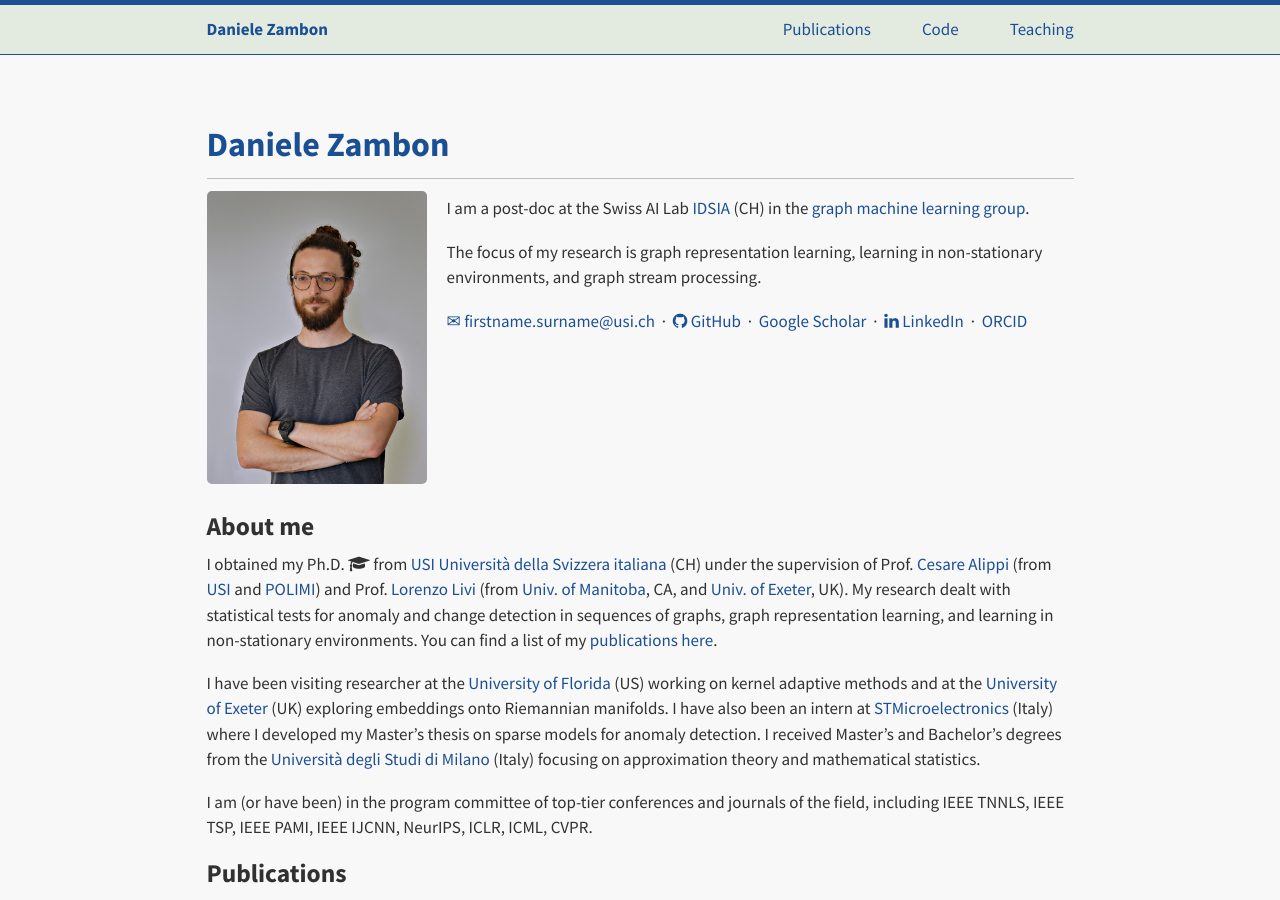
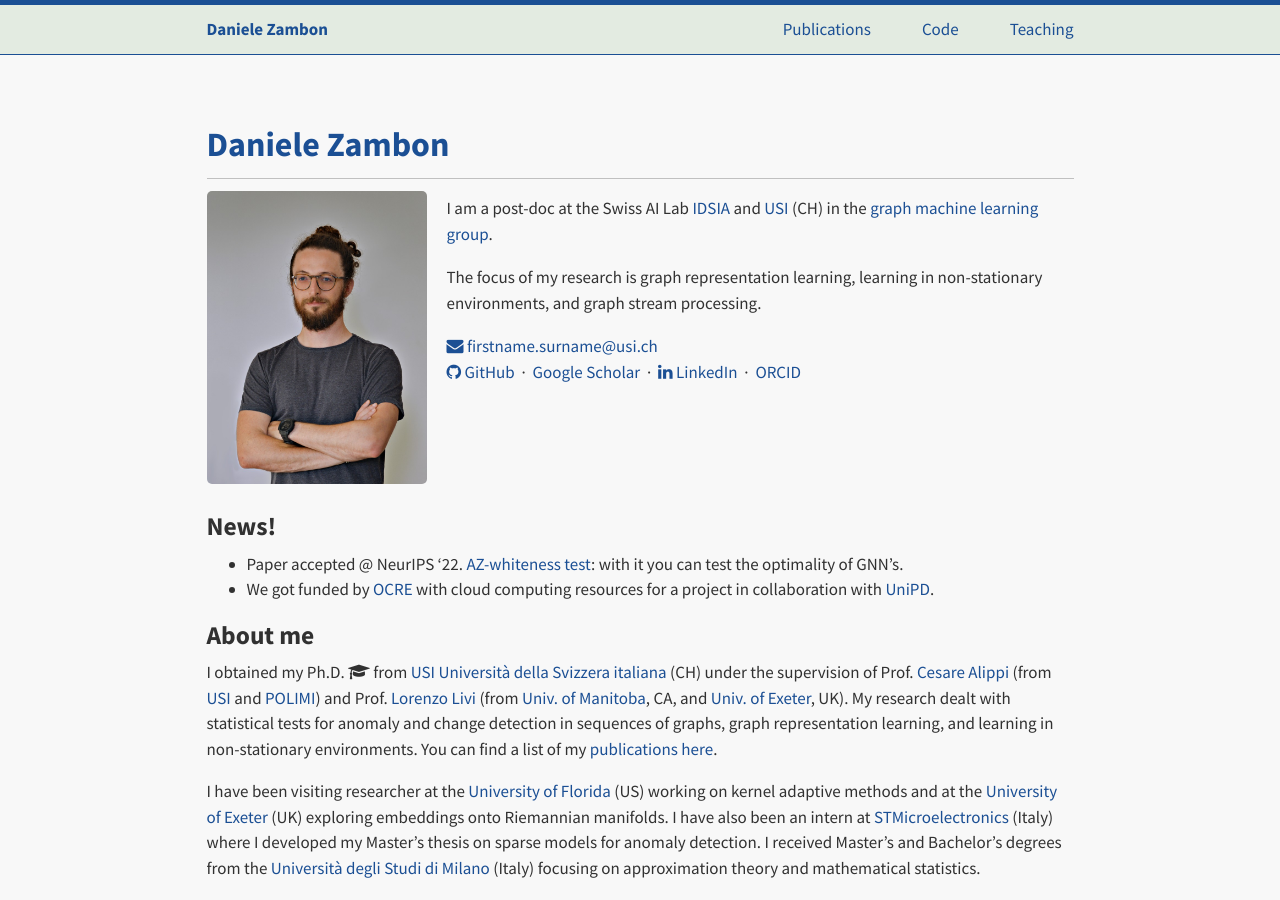
Before and after one commit to dzambon/dzambon.github.io, a Jekyll site: the page built from index.md, in a window 1280 px wide and 900 px high. Built offline with Jekyll 4.4.1, drawn with Linux system fonts in a browser that asks for light colours; a style sheet for code colours, icons or effects is not loaded.

Commit message:
added news

```diff
--- a/index.md
+++ b/index.md
@@ -7,14 +7,14 @@ title: Home
 <div class="profile-container">
   <img src="{{ site.baseurl }}/images/zambon_d.jpg" class="profile-floated"/>
   <p class="profile-text">
-    I am a post-doc at the Swiss AI Lab <a href="https://idsia.ch">IDSIA</a> (CH) in the <a href="https://gmlg.ch">graph machine learning group</a>.
+    I am a post-doc at the Swiss AI Lab <a href="https://idsia.ch">IDSIA</a> and <a href="https://usi.ch">USI</a> (CH) in the <a href="https://gmlg.ch">graph machine learning group</a>.
   </p>
   <p class="profile-text">
     The focus of my research is graph representation learning, learning in non-stationary environments, and graph stream processing.
   </p>
   <p class="profile-text">
-<a href="mailto:firstname.surname@usi.ch">&#9993; firstname.surname@usi.ch</a>
-&nbsp;&middot;&nbsp;
+<a href="mailto:firstname.surname@usi.ch"><i class="fa fa-envelope"></i> firstname.surname@usi.ch</a>
+<br/>
 <a href="{{ site.author.github }}"><i class="fa fa-github"></i> GitHub</a>
 &nbsp;&middot;&nbsp;
 <a href="{{ site.author.google_scholar }}"><i class="ai ai-google-scholar"></i> Google Scholar</a>
@@ -26,6 +26,10 @@ title: Home
   <div class="profile-clear"></div>
 </div>
 
+## News!
+
+* Paper accepted @ NeurIPS '22. [AZ-whiteness test](#zambon2022aztest): with it you can test the optimality of GNN's.
+* We got funded by [OCRE](https://www.ocre-project.eu/news-insights/news/ocre-awards-cloud-adoption-funding-15-exciting-research-projects?utm_source=linkedin.com&utm_medium=social&utm_campaign=15-projects-funded) with cloud computing resources for a project in collaboration with [UniPD](https://www.unipd.it/).
 
 
 ## About me
```
Also changed, not shown: TODO.md (+2 -1 lines).
